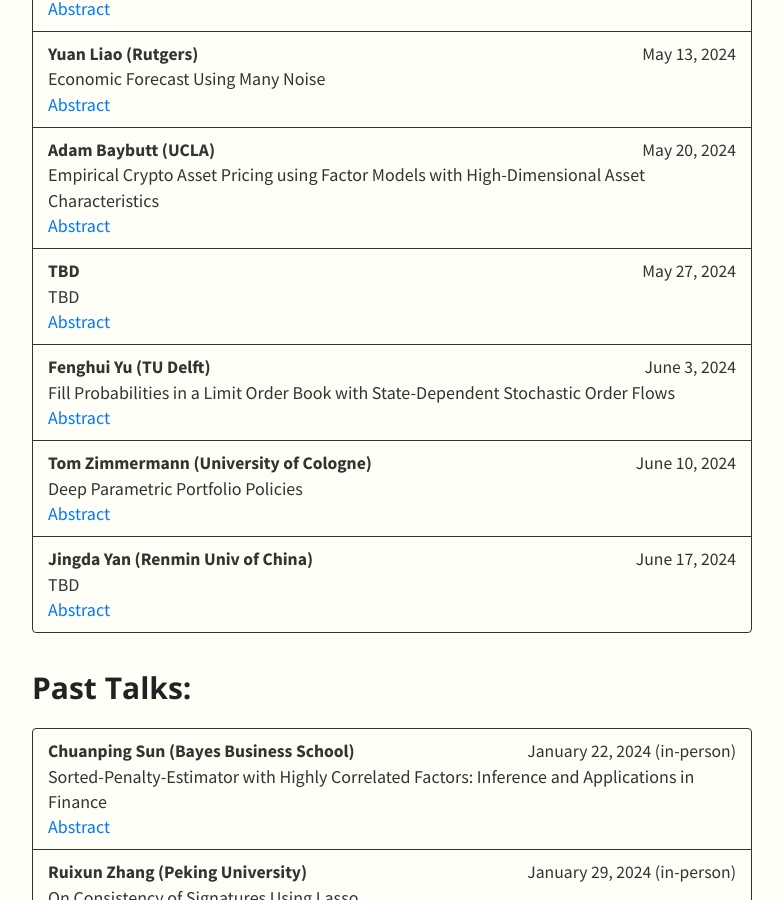
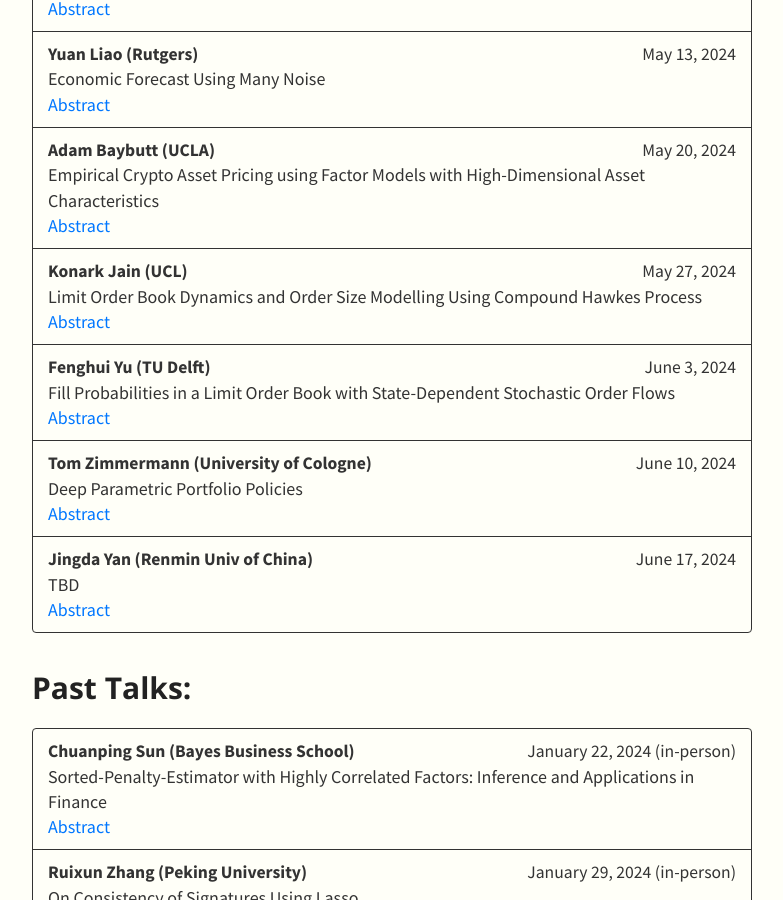
Before and after one commit to SML-Fin/SML-Fin.github.io, a Jekyll site: the page built from index.md, in a window 1280 px wide and 900 px high, scrolled down 751 px. Shown: the whole window, without its empty margins (248-1031 px from the left). Built offline with Jekyll 4.4.1, drawn with Linux system fonts in a browser that asks for light colours; nearby versions of some CDN libraries; our own code applies the rules of GitHub Pages for plain Markdown files.

Commit message:
Update talks.yml

```diff
--- a/_data/talks.yml
+++ b/_data/talks.yml
@@ -16,10 +16,10 @@
       date: May 20, 2024
       title: Empirical Crypto Asset Pricing using Factor Models with High-Dimensional Asset Characteristics
       abstract: We study the dynamics of crypto asset returns through the lens of factor models. Given the limited number of tradable assets and years of data and the rich set of available asset characteristics, we develop novel estimation procedures with supporting econometric theory for a dynamic latent-factor model with high-dimensional asset characteristics, that is, the number of characteristics is on the order of the sample size. Utilizing the Double Selection Lasso estimator, our procedure employs regularization to eliminate characteristics with low signal-to-noise ratios yet maintains asymptotically valid inference for our asset pricing tests. In our empirical panel, we find the new estimator obtains comparable out-of-sample pricing ability and risk-adjusted returns to benchmark methods. We provide an inference procedure for measuring the risk premium of an observable nontradable factor, and employ this to find crypto's inflation-mimicking portfolio has positive risk compensation. Finally, specifying a factor model with nonparametric loadings and factors, we utilize recent methods in deep learning to maximize out-of-sample risk-adjusted returns in an hourly panel, which yields economically significant alphas even after a detailed accounting of transaction costs.
-    - speaker: TBD
+    - speaker: Konark Jain (UCL)
       date: May 27, 2024
-      title: TBD
-      abstract: TBD
+      title: Limit Order Book Dynamics and Order Size Modelling Using Compound Hawkes Process
+      abstract: Hawkes Process has been used to model Limit Order Book (LOB) dynamics in several ways in the literature however the focus has been limited to capturing the inter-event times while the order size is usually assumed to be constant. We propose a novel methodology of using Compound Hawkes Process for the LOB where each event has an order size sampled from a calibrated distribution. The process is formulated in a novel way such that the spread of the process always remains positive. Further, we condition the model parameters on time of day to support empirical observations. We make use of an enhanced non-parametric method to calibrate the Hawkes kernels and allow for inhibitory cross-excitation kernels. We showcase the results and quality of fits for an equity stock's LOB in the NASDAQ exchange and compare them against several baselines. Finally, we conduct a market impact study of the simulator and show the empirical observation of a concave market impact function is indeed replicated.
     - speaker: Fenghui Yu (TU Delft)
       date: June 3, 2024
       title: Fill Probabilities in a Limit Order Book with State-Dependent Stochastic Order Flows
```
